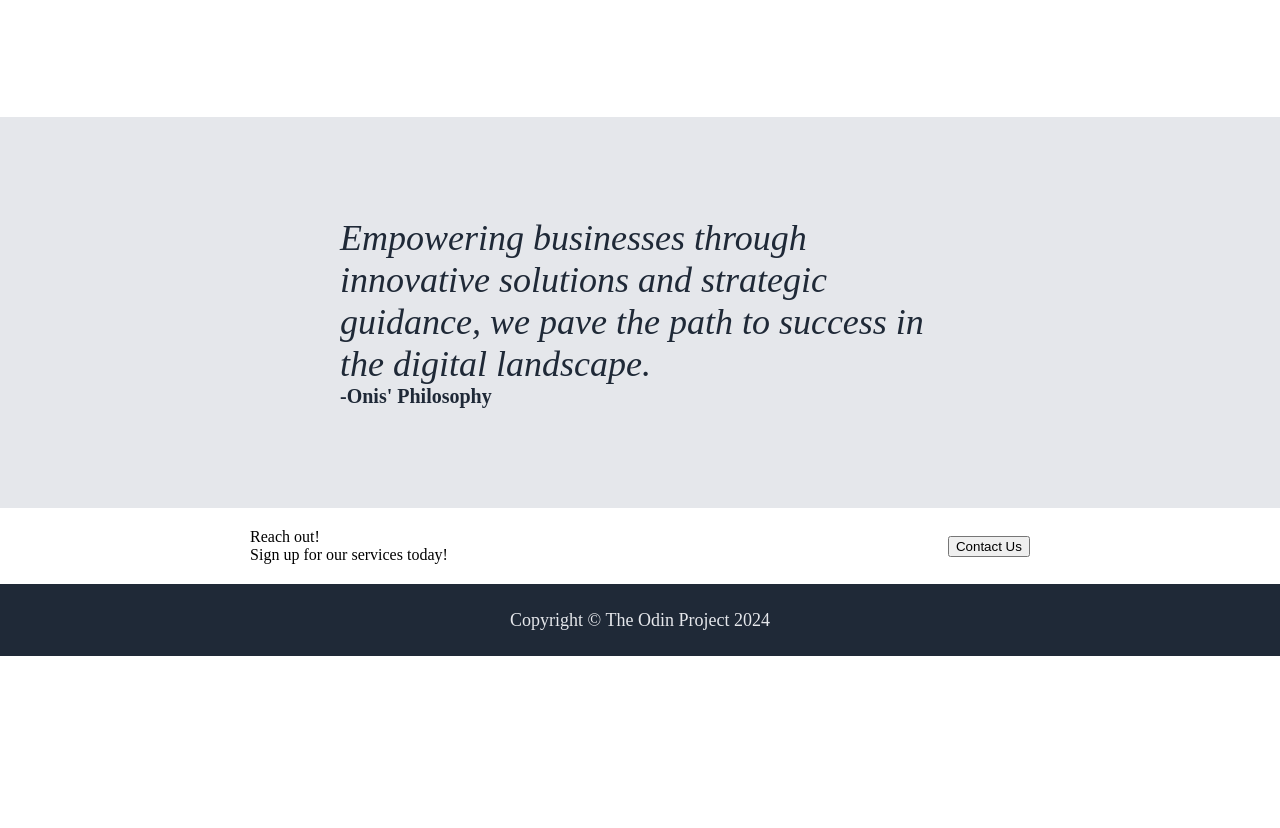
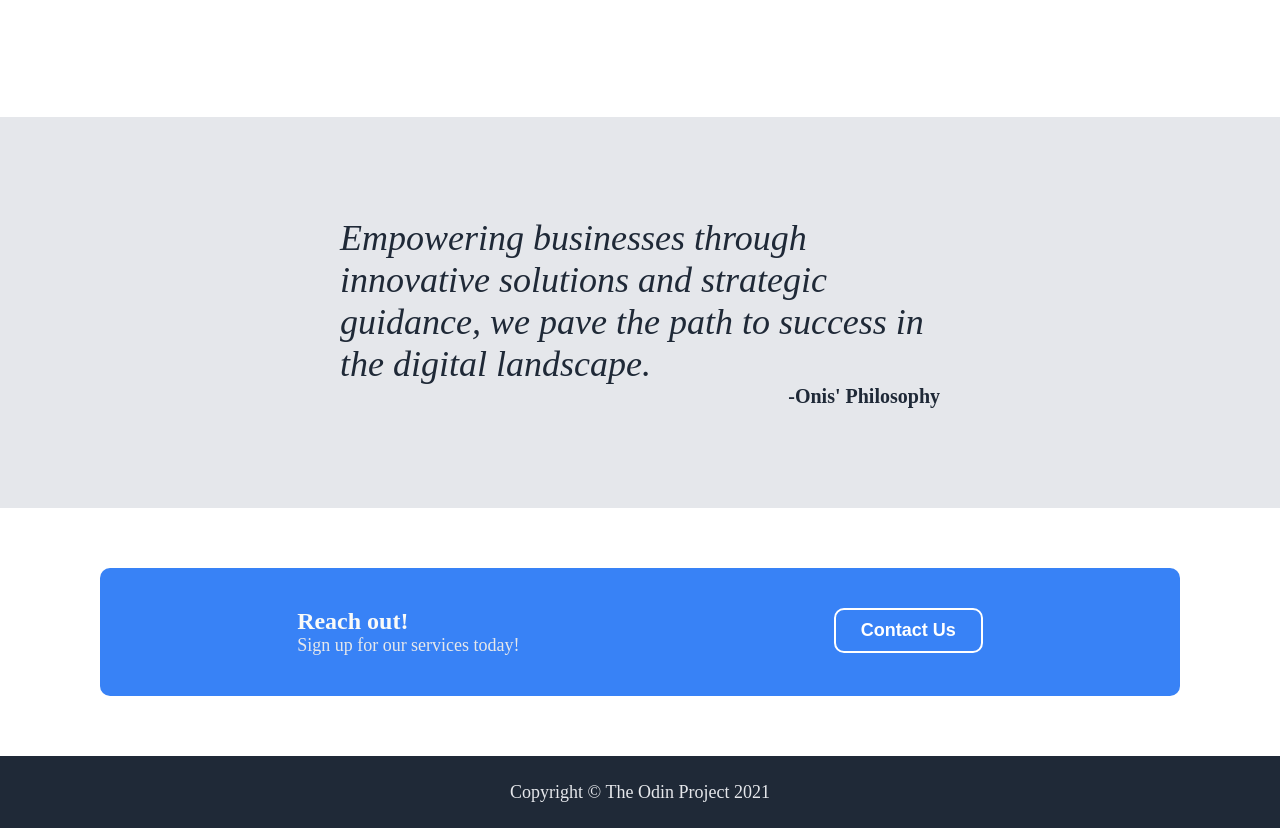
Before and after one commit to taliu02/odin-landing-page, a plain HTML site: page index.html in a window 1280 px wide. Shown: the part 882-1710 px from the top of the page. Before the commit the page ends 1538 px from the top, so only its background shows below. Drawn offline with Linux system fonts and the light colour scheme.

Commit message:
Add final changes to website(styling fourth block)

```diff
--- a/index.html
+++ b/index.html
@@ -90,21 +90,24 @@
     <!-- fourth block center -->
     <!-- center vert and hor -->
     <div class = "fourth-block">
+        <div class="fourth">
             <div class = "fourth-left">
-            <div>Reach out!</div>
-            <div>Sign up for our services today!</div>
+                <div class="fourth-logo">Reach out!</div>
+                <div class="fourth-secondary">Sign up for our services today!</div>
             </div>
             <div class ="fourth-right">
                 <button>
                     Contact Us
                 </button>
             </div>
+        </div>
+
 
     </div>
     <!-- footer block center vert and hor -->
     <!-- center vert and hor -->
     <div class = "footer">
-        Copyright © The Odin Project 2024
+        Copyright © The Odin Project 2021
     </div>
 </body>
 </html>
--- a/style.css
+++ b/style.css
@@ -3,8 +3,8 @@ body {
     flex-direction: column;
     gap: 20px;
     margin: 0;
+    padding: 0;
 }
-
 
 
 ul {
@@ -26,12 +26,15 @@ a {
     background: #1F2937;
     justify-content: space-around;
 
+
 }
 
 .first-block > .header {
     display: flex;
     justify-content: space-around;
-    padding: 16px;
+    margin: 0;
+    padding: 16px 0px;
+
 }
 .header-logo {
     font-size: 24px;
@@ -71,6 +74,7 @@ a {
     font-weight: bold;
     background-clip:padding-box;
     border: 0px;
+    font-size: 18px;
 }
 
 .header-content img {
@@ -122,30 +126,30 @@ a {
 .third-block {
     display: flex;
     flex-direction: column;
-    justify-content: space-around;
+    justify-content: center;
     align-items: center;
     background-color: #E5E7EB;
 }
-/* .third-block .quote-author{
-    margin: 100px;
-} */
 
 .third-block .quote {
+    font: lighter;
     font-size: 36px;
     font-style: italic;
     color: #1F2937;
-    font-weight: 100;
     max-width: 600px;
     margin-top: 100px;
+    flex: 1;
 }
 div.author {
-    margin-right: 300px;
+    margin-right: 0px;
     font-weight: 800;
     color: #1F2937;
     font-size: 20px;
     margin-bottom: 100px;
-    align-self: flex-end;
+    text-align: right;
+    flex: 1;
 }
+
 .fourth-block {
     display: flex;
     justify-content: space-around;
@@ -153,9 +157,42 @@ div.author {
 
 }
 
-.fourth-block.fourth-left {
+.fourth {
+    display: flex;
+    background-color: #3882F6;
+    justify-content: space-around;
+    width: 1000px;
+    border-radius: 10px;
+    margin: 40px;
+    padding: 40px;
+}
+.fourth-block .fourth-left {
     display: flex;
     flex-direction: column;
+
+}
+
+.fourth-left .fourth-logo {
+    font-size: 24px;
+    color: #F9FAF8;
+    font-weight: bold;
+}
+
+.fourth-left .fourth-secondary {
+    font-size: 18px;
+    color: #E5E7EB;
+}
+
+.fourth-right > button {
+    background-color: #3882F6;
+    padding: 10px 25px;
+    border-radius: 10px;
+    border: solid;
+    border-color: white;
+    border-width: 2.6px;
+    color: white;
+    font-size: 18px;
+    font-weight: 800;
 }
 
 .footer {
```
Lines whose indentation alone changed are shown as unchanged.
